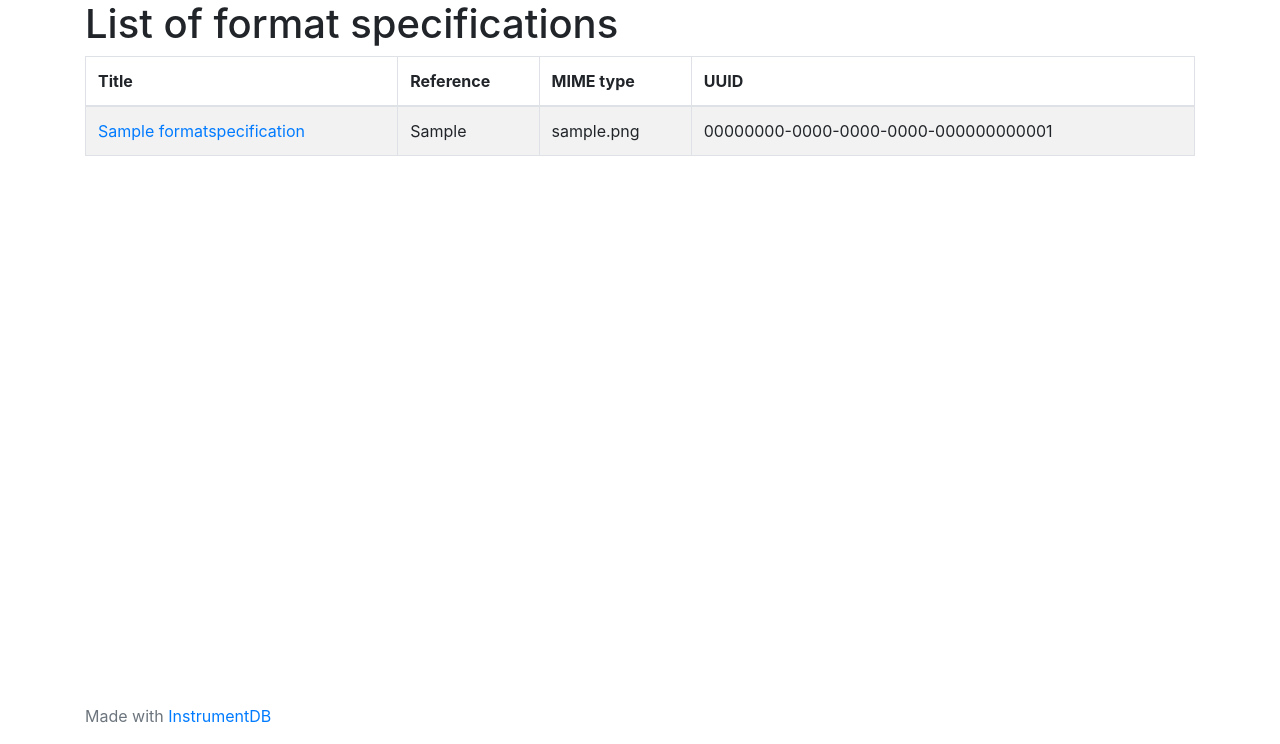
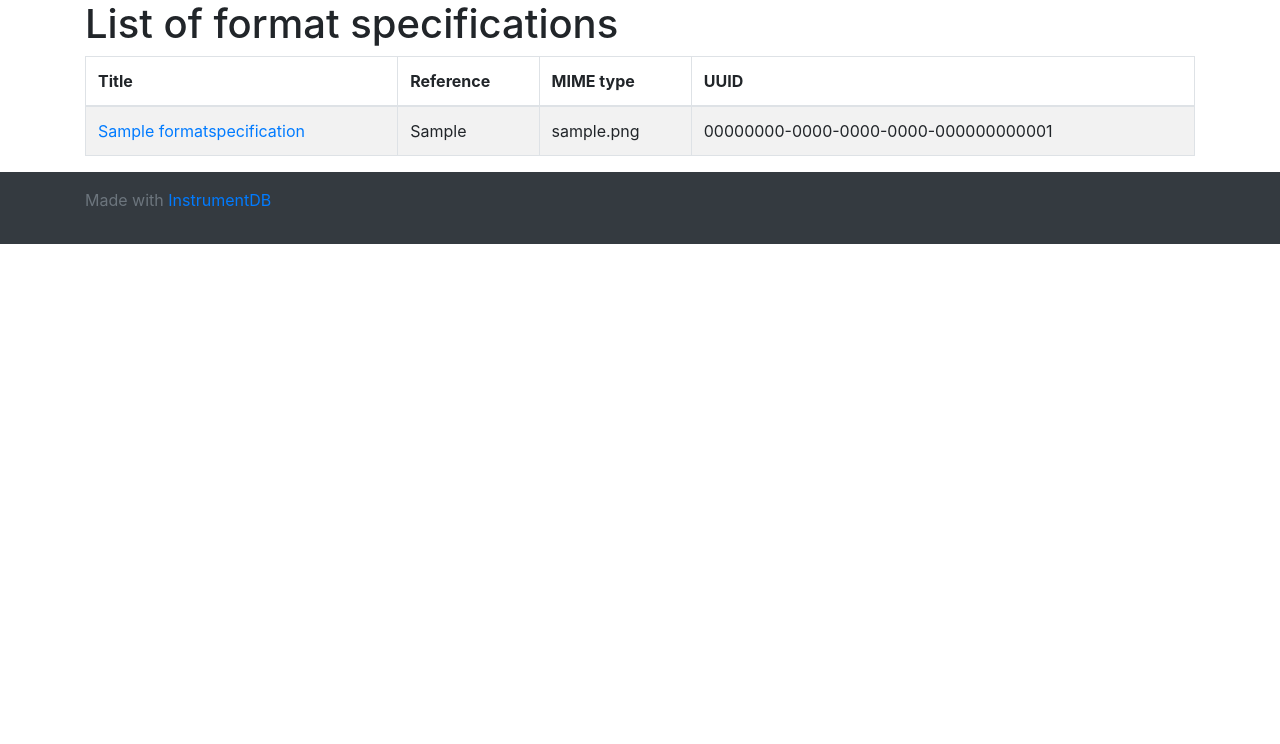
Before and after one commit to ziotom78/planck_insdb_demo, a Django app: page /browse/format_specs/ in a window 1280 px wide. Shown: the part 56-800 px from the top of the page. Run offline with Django 3.2, Linux system fonts and the light colour scheme; tables that the repository leaves empty hold one stand-in row (values such as "Sample post"); parts of the project's set-up code (start-up, migrations or seed data) failed here and were passed over; some libraries are stand-ins or nearby versions.

Commit message:
Prevent footer from covering text in main page

```diff
--- a/browse/templates/browse/base_generic.html
+++ b/browse/templates/browse/base_generic.html
@@ -75,9 +75,11 @@
       {% endblock %}
     </div>
 
-    <div class="container fixed-bottom">
-      <p class="text-secondary">
-        Made with <a href="https://github.com/ziotom78/instrumentdb">InstrumentDB</a>
-      </p>
-    </div>
+    <footer class="footer mt-auto py-3 bg-dark">
+      <div class="container">
+        <p class="text-secondary">
+          Made with <a href="https://github.com/ziotom78/instrumentdb">InstrumentDB</a>
+        </p>
+      </div>
+    </footer>
   </body>
```
